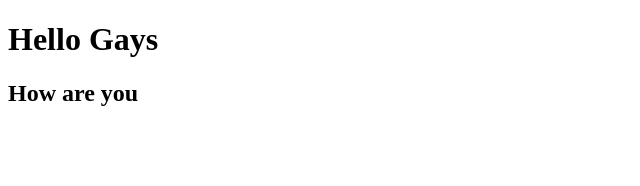
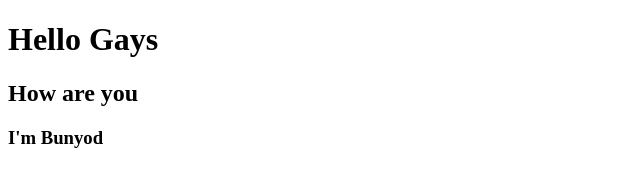
Before and after one commit to BunyodErmatov/person, a plain HTML site: page index.html in a window 1280 px wide. Shown: the whole page, without its empty margins (0-640 px from the left). Drawn offline with Linux system fonts and the light colour scheme.

Commit message:
h3 tag yozildi

```diff
--- a/index.html
+++ b/index.html
@@ -8,5 +8,6 @@
   <body>
     <h1>Hello Gays</h1>
     <h2>How are you</h2>
+    <h3>I'm Bunyod</h3>
   </body>
 </html>
```
